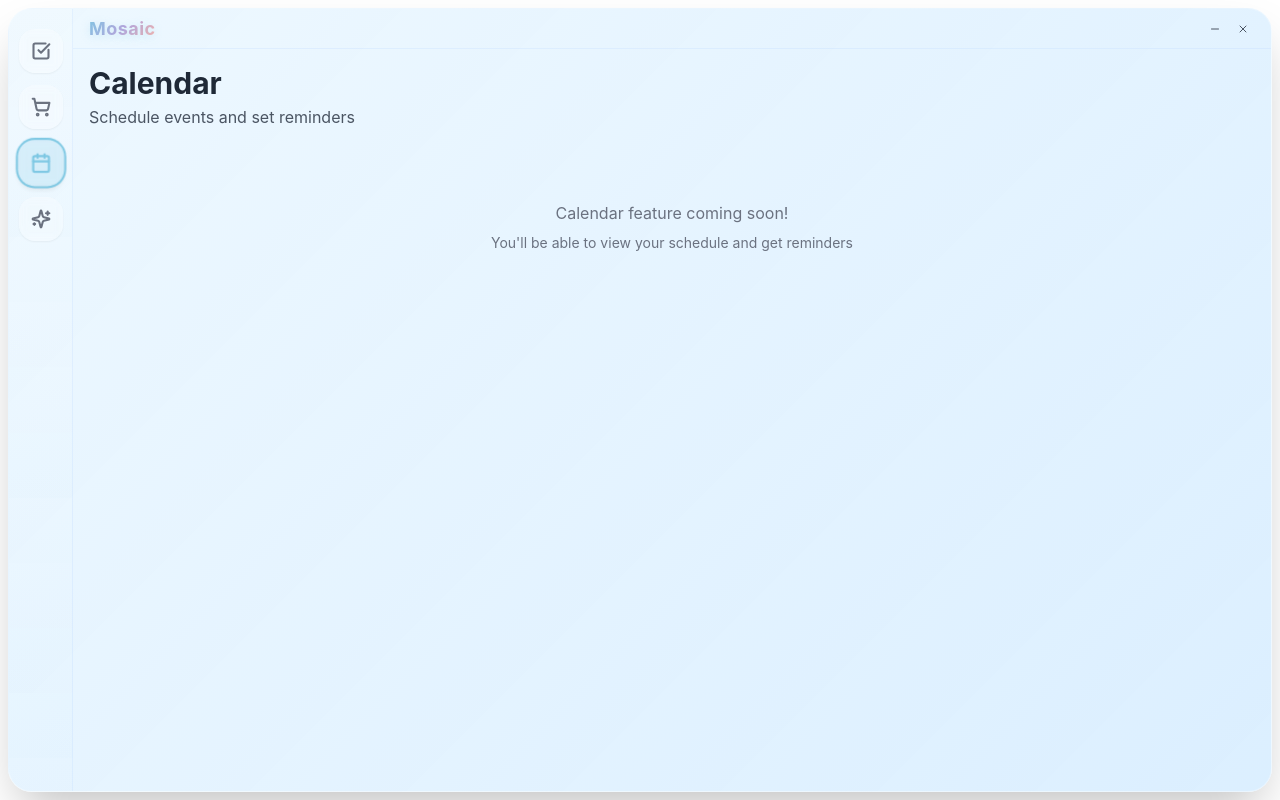
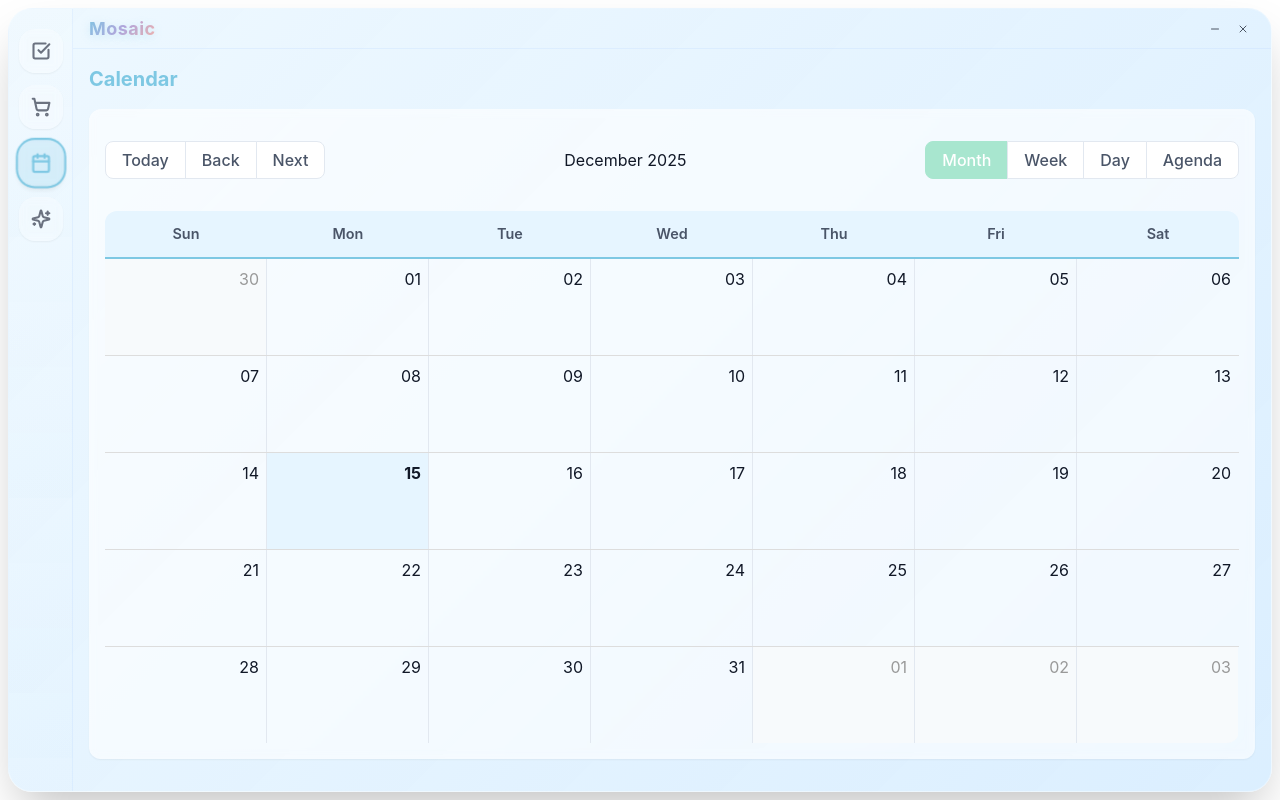
Before and after one commit to ElliesWorld/Mosaic, a React (Vite) app: page / in a window 1280 px wide. Both pictures are taken after a click on the button 40 px from the left and 163 px from the top of the page. Built offline with nearby package versions, Linux system fonts and the light colour scheme.

Commit message:
Calendar

```diff
--- a/src/Interface/Components/calendar.tsx
+++ b/src/Interface/Components/calendar.tsx
@@ -1,14 +1,118 @@
+import { useState, useCallback } from 'react'
+import { Calendar as BigCalendar, dateFnsLocalizer, View } from 'react-big-calendar'
+import { format, parse, startOfWeek, getDay } from 'date-fns'
+import { sv } from 'date-fns/locale'
+import 'react-big-calendar/lib/css/react-big-calendar.css'
+import '../../Styles/calendar.css'
+
+// Setup the localizer with date-fns
+const locales = {
+  'sv': sv,
+}
+
+const localizer = dateFnsLocalizer({
+  format,
+  parse,
+  startOfWeek,
+  getDay,
+  locales,
+})
+
+interface CalendarEvent {
+  id: string
+  title: string
+  start: Date
+  end: Date
+  description?: string
+  color?: string
+}
+
 export default function Calendar() {
+  const [events, setEvents] = useState<CalendarEvent[]>([
+    {
+      id: '1',
+      title: 'Submit Report to Teacher',
+      start: new Date(2024, 11, 5, 14, 0), // Dec 5, 2024, 2:00 PM
+      end: new Date(2024, 11, 5, 15, 0),
+      description: 'Important deadline',
+      color: '#FF6B9D',
+    },
+    {
+      id: '2',
+      title: "Grandma's Birthday",
+      start: new Date(2024, 11, 8, 0, 0), // Dec 8, 2024
+      end: new Date(2024, 11, 8, 23, 59),
+      description: 'Birthday on August 19th',
+      color: '#FF6B9D',
+    },
+  ])
+
+  const [view, setView] = useState<View>('month')
+  const [date, setDate] = useState(new Date())
+
+  const handleSelectSlot = useCallback(
+    ({ start, end }: { start: Date; end: Date }) => {
+      const title = window.prompt('New Event name')
+      if (title) {
+        setEvents((prev) => [
+          ...prev,
+          {
+            id: Date.now().toString(),
+            title,
+            start,
+            end,
+            color: '#A8E6CF',
+          },
+        ])
+      }
+    },
+    []
+  )
+
+  const handleSelectEvent = useCallback((event: CalendarEvent) => {
+    alert(`Event: ${event.title}\n${event.description || ''}`)
+  }, [])
+
+  // Custom event style
+  const eventStyleGetter = (event: CalendarEvent) => {
+    const style = {
+      backgroundColor: event.color || '#7EC8E3',
+      borderRadius: '8px',
+      opacity: 0.8,
+      color: 'white',
+      border: '0px',
+      display: 'block',
+      fontSize: '0.85rem',
+      padding: '2px 5px',
+    }
+    return { style }
+  }
+
   return (
-    <div className="space-y-6">
+    <div className="space-y-4 h-full">
       <div>
-        <h2 className="text-3xl font-bold text-gray-800">Calendar</h2>
-        <p className="text-gray-600 mt-1">Schedule events and set reminders</p>
+        <h2 className="text-xl font-bold" style={{ color: '#7EC8E3' }}>
+          Calendar
+        </h2>
       </div>
 
-      <div className="text-center py-12 text-gray-500">
-        <p>Calendar feature coming soon!</p>
-        <p className="text-sm mt-2">You'll be able to view your schedule and get reminders</p>
+      <div className="bg-white/70 backdrop-blur-sm rounded-xl p-4 shadow-sm" style={{ height: 'calc(100vh - 150px)' }}>
+        <BigCalendar
+          localizer={localizer}
+          events={events}
+          startAccessor="start"
+          endAccessor="end"
+          view={view}
+          onView={setView}
+          date={date}
+          onNavigate={setDate}
+          selectable
+          onSelectSlot={handleSelectSlot}
+          onSelectEvent={handleSelectEvent}
+          eventPropGetter={eventStyleGetter}
+          style={{ height: '100%' }}
+          views={['month', 'week', 'day', 'agenda']}
+        />
       </div>
     </div>
   )
--- /dev/null
+++ b/src/Styles/calendar.css
@@ -0,0 +1,164 @@
+/* Override react-big-calendar default styles */
+
+/* Calendar container */
+.rbc-calendar {
+  font-family: inherit;
+}
+
+/* Month view */
+.rbc-month-view {
+  border: none;
+  border-radius: 12px;
+  overflow: hidden;
+}
+
+/* Header */
+.rbc-header {
+  padding: 12px 8px;
+  font-weight: 600;
+  color: #4A5568;
+  background-color: #E6F5FF;
+  border-bottom: 2px solid #7EC8E3 !important;
+  border-left: none !important;
+}
+
+/* Today highlight */
+.rbc-today {
+  background-color: #E6F5FF !important;
+}
+
+/* Day cells */
+.rbc-day-bg {
+  border-color: #E2E8F0 !important;
+}
+
+.rbc-off-range-bg {
+  background-color: #F7FAFC;
+}
+
+/* Events */
+.rbc-event {
+  padding: 4px 8px !important;
+  border-radius: 8px !important;
+  border: none !important;
+  font-size: 0.85rem;
+  font-weight: 500;
+}
+
+.rbc-event:hover {
+  opacity: 1 !important;
+  box-shadow: 0 2px 8px rgba(0, 0, 0, 0.15);
+}
+
+/* Selected event */
+.rbc-event.rbc-selected {
+  background-color: #FFB347 !important;
+}
+
+/* Toolbar */
+.rbc-toolbar {
+  padding: 16px 0;
+  margin-bottom: 16px;
+  flex-wrap: wrap;
+  gap: 12px;
+}
+
+.rbc-toolbar button {
+  padding: 8px 16px;
+  border-radius: 8px;
+  border: 1px solid #E2E8F0;
+  background-color: white;
+  color: #4A5568;
+  font-weight: 500;
+  transition: all 0.2s;
+}
+
+.rbc-toolbar button:hover {
+  background-color: #7EC8E3;
+  color: white;
+  border-color: #7EC8E3;
+}
+
+.rbc-toolbar button:active,
+.rbc-toolbar button.rbc-active {
+  background-color: #A8E6CF;
+  color: white;
+  border-color: #A8E6CF;
+  box-shadow: none;
+}
+
+/* Date cell numbers */
+.rbc-date-cell {
+  padding: 8px;
+  text-align: right;
+}
+
+.rbc-date-cell a {
+  color: #4A5568;
+  font-weight: 500;
+}
+
+/* Week view */
+.rbc-time-view {
+  border: none;
+  border-radius: 12px;
+  overflow: hidden;
+}
+
+.rbc-time-header {
+  border-bottom: 2px solid #7EC8E3 !important;
+}
+
+.rbc-time-content {
+  border-top: none !important;
+}
+
+/* Agenda view */
+.rbc-agenda-view {
+  border-radius: 12px;
+  overflow: hidden;
+}
+
+.rbc-agenda-table {
+  border: none;
+}
+
+.rbc-agenda-date-cell,
+.rbc-agenda-time-cell {
+  background-color: #E6F5FF;
+  padding: 12px;
+  font-weight: 600;
+  color: #4A5568;
+}
+
+.rbc-agenda-event-cell {
+  padding: 12px;
+}
+
+/* Show more link */
+.rbc-show-more {
+  background-color: transparent;
+  color: #7EC8E3;
+  font-weight: 600;
+  padding: 4px 8px;
+  border-radius: 4px;
+}
+
+.rbc-show-more:hover {
+  background-color: #E6F5FF;
+}
+
+/* Time slots */
+.rbc-time-slot {
+  border-top-color: #E2E8F0 !important;
+}
+
+.rbc-timeslot-group {
+  border-left-color: #E2E8F0 !important;
+}
+
+/* Current time indicator */
+.rbc-current-time-indicator {
+  background-color: #FF6B9D !important;
+  height: 2px;
+}
```
